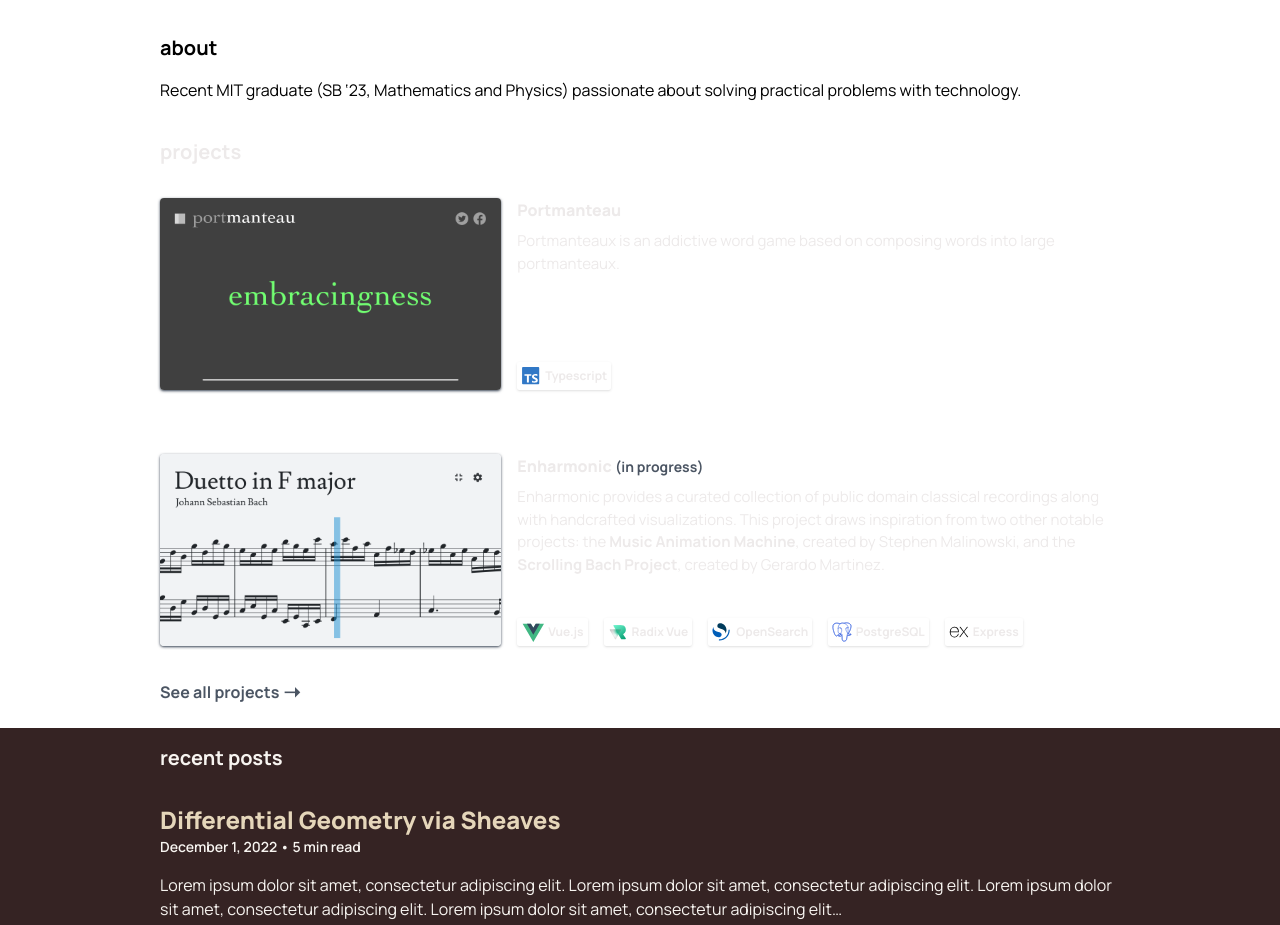
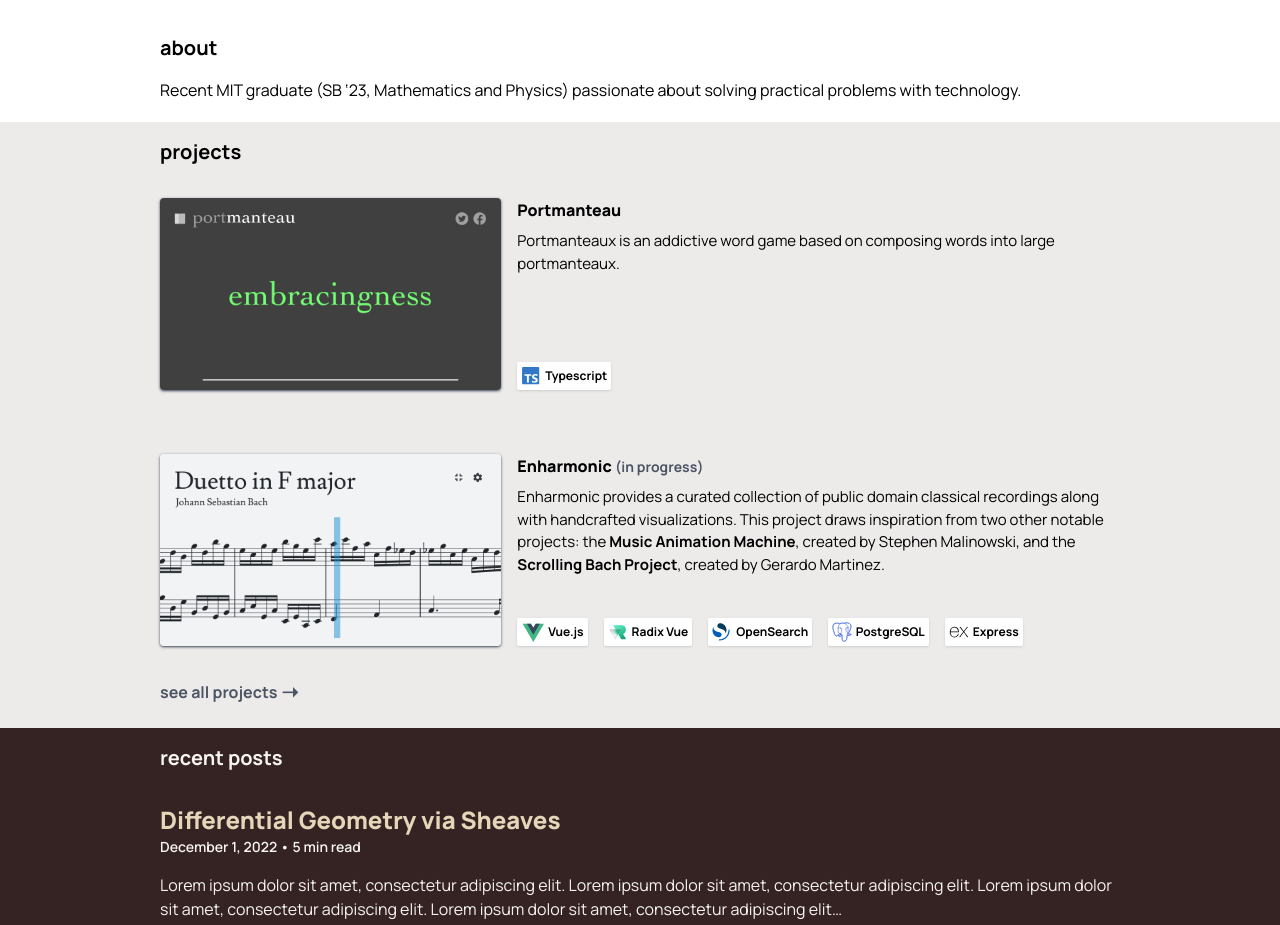
Before and after one commit to mensah-j/portfolio, a Next.js app: page / in a window 1280 px wide. Shown: the part 334-1259 px from the top of the page. Built offline with nearby package versions, Linux system fonts and the light colour scheme.

Commit message:
fix: capitalization

```diff
--- a/src/app/(about)/_components/SectionProjects/SectionProjects.tsx
+++ b/src/app/(about)/_components/SectionProjects/SectionProjects.tsx
@@ -73,9 +73,9 @@ const projects = [
 
 export function SectionProjects() {
   return (
-    <Section name="projects" color="#edeaea">
+    <Section name="projects" background="#edeaea">
       <ProjectList projects={projects} />
-      <ArrowLink href="/projects">See all projects</ArrowLink>
+      <ArrowLink href="/projects">see all projects</ArrowLink>
     </Section>
   );
 }
```
